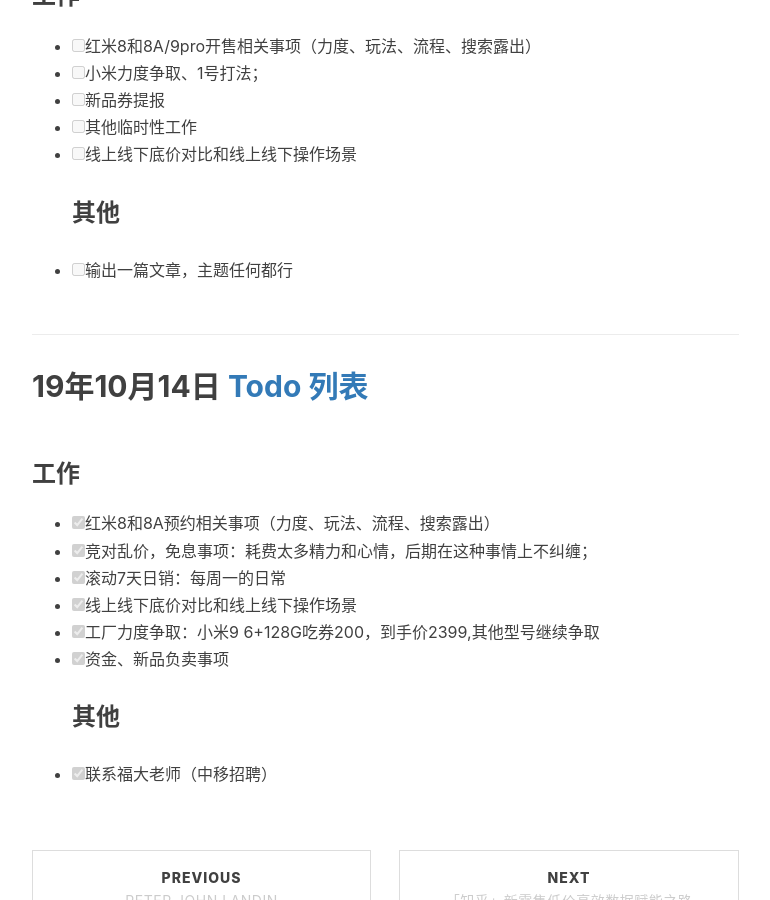
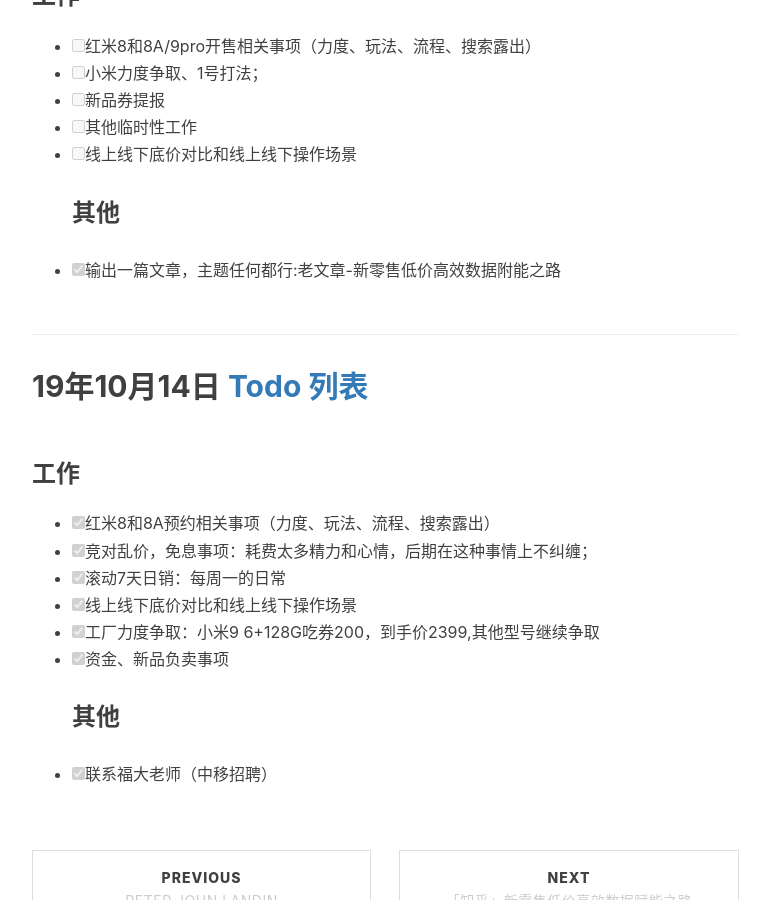
Before and after one commit to zhangyaj/z.realme.pub, a Jekyll site: the page built from _posts/2019-10-15-Todolist.markdown, in a window 1280 px wide and 900 px high, scrolled down 797 px. Shown: the whole window, without its empty margins (233-1003 px from the left). Built offline with Jekyll 4.4.1, drawn with Linux system fonts in a browser that asks for light colours; nearby versions of some CDN libraries; comment, search, counter and statistics services are not loaded.

Commit message:
Update 2019-10-15-Todolist.markdown

```diff
--- a/_posts/2019-10-15-Todolist.markdown
+++ b/_posts/2019-10-15-Todolist.markdown
@@ -18,7 +18,7 @@ tags:
 - [ ] 其他临时性工作
 - [ ] 线上线下底价对比和线上线下操作场景
 ### 其他
-- [ ] 输出一篇文章，主题任何都行
+- [x] 输出一篇文章，主题任何都行:老文章-新零售低价高效数据附能之路
 
 ## 19年10月14日 [Todo 列表](https://www.zybuluo.com/mdeditor?url=https://www.zybuluo.com/static/editor/md-help.markdown#13-待办事宜-todo-列表)
 ### 工作
```
